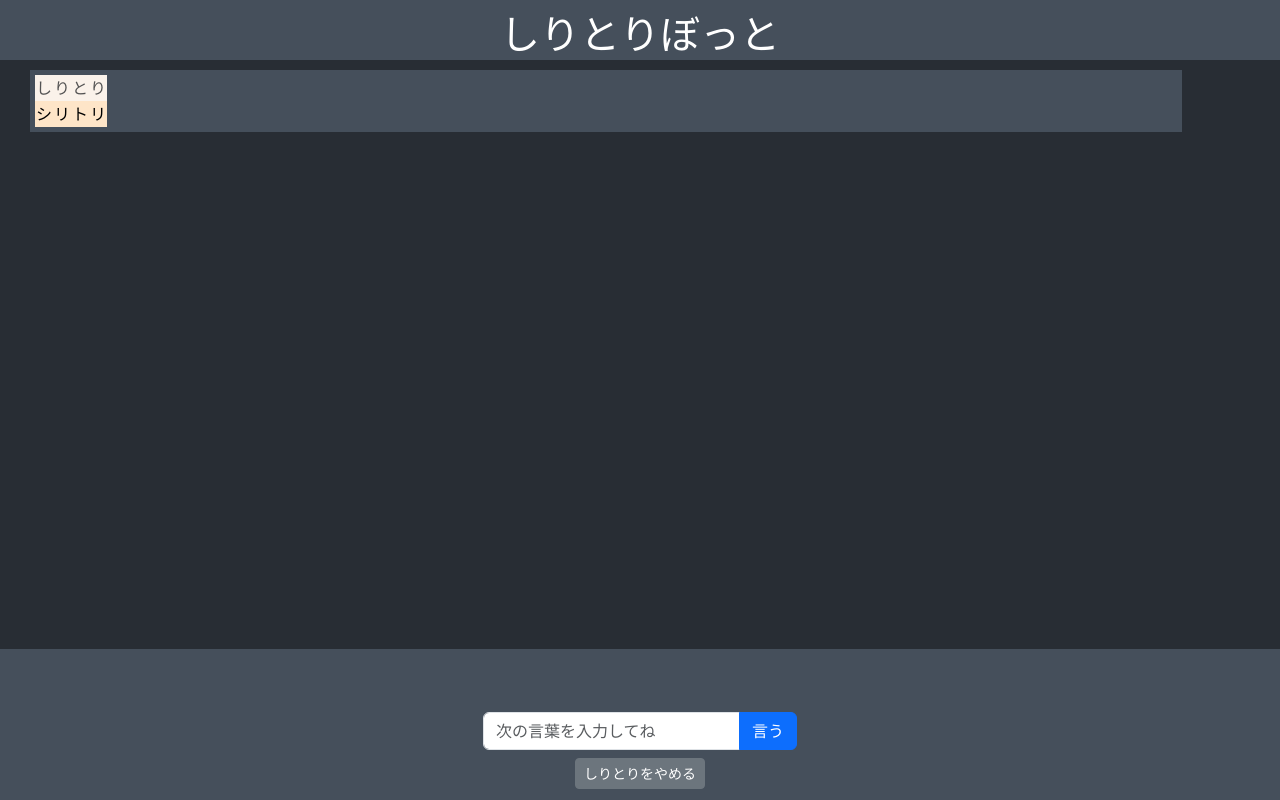
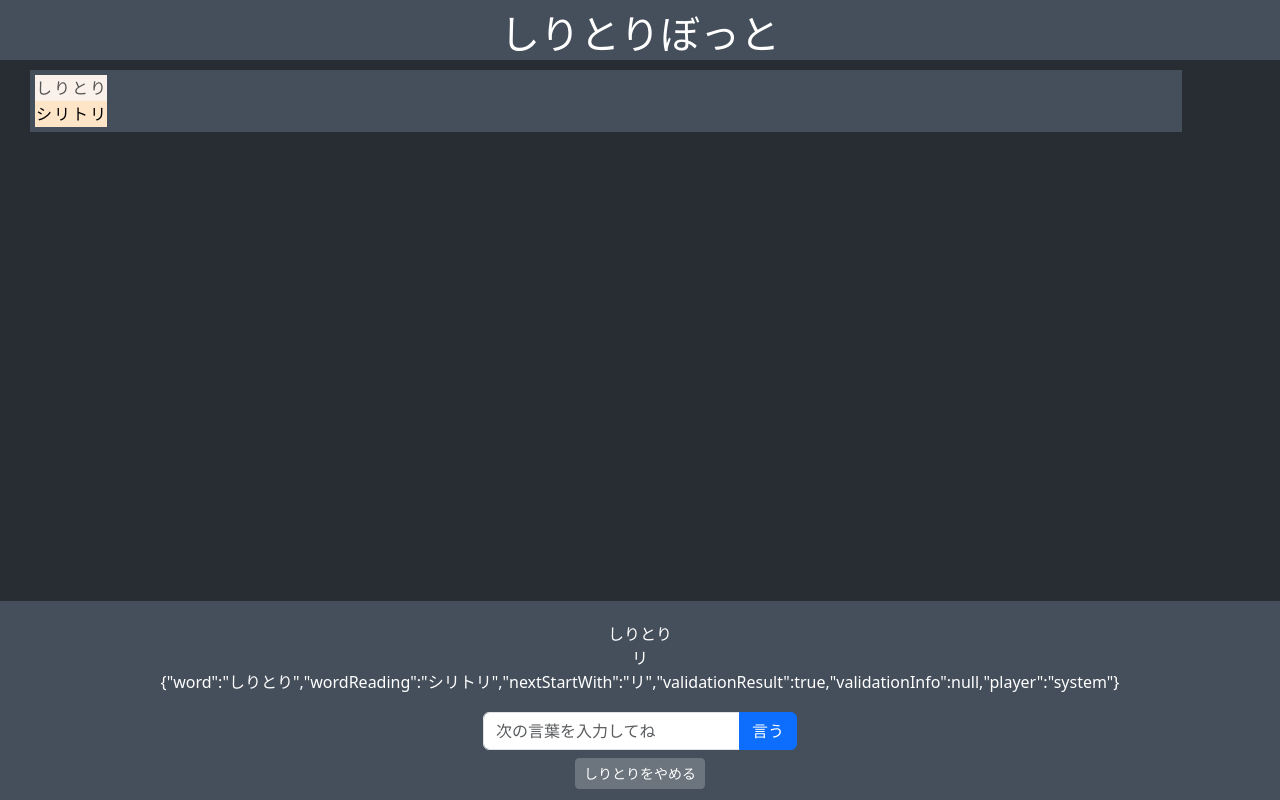
Before and after one commit to piijey/shiritori, a React (Create React App) app: page / in a window 1280 px wide. Both pictures are taken after a click on the button "はじめる". Built offline with nearby package versions, Linux system fonts and the light colour scheme.

Commit message:
add data structure to track and validate current word

```diff
--- a/src/App.js
+++ b/src/App.js
@@ -1,7 +1,11 @@
-import React, { useState, useEffect } from 'react';
+import React, { useState } from 'react';
+
 import { useTokenizerInitializer } from './TokenizerInitializer';
 import { useWordSubmissionForm } from './WordSubmissionForm';
+import { useGameStateManager } from './GameStateManager';
+import { useRuleValidator } from './RuleValidator';
 import { useShiritoriGrid } from './ShiritoriGrid';
+
 import { RiUser5Line, RiRobot2Line } from "react-icons/ri";
 import BarLoader from "react-spinners/BarLoader";
 import 'bootstrap/dist/css/bootstrap.min.css';
@@ -9,7 +13,6 @@ import './App.css';
 
 function App() {
   const { loading, tokenizer } = useTokenizerInitializer();
-  const { submitWord, userInputWord } = useWordSubmissionForm(tokenizer);
 
   const [words, setWords] = useState([ //ルール説明に使う言葉
     { surface: "しりとり", reading: "シリトリ", player: "system" },
@@ -18,28 +21,10 @@ function App() {
     { surface: "溶岩", reading: "ヨウガン", player: "user" },
   ]);
 
+  const { gameState, handleGameStateChange, currentTurnInfo, setCurrentTurnInfo } = useGameStateManager(words, setWords);
+  const { submitWord } = useWordSubmissionForm(tokenizer, setCurrentTurnInfo);
+  useRuleValidator(currentTurnInfo, setCurrentTurnInfo);
   const { renderGrid } = useShiritoriGrid(words);
-  const [ gameState, setGameState ] = useState('waiting') //waiting (開始前), inProgress (ゲーム中), finished (終了)
-
-  useEffect(() => {
-    if (userInputWord.reading ) {
-      setWords([...words, { surface: userInputWord.surface, reading: userInputWord.reading, player: 'user' }]);
-    }
-    // eslint-disable-next-line
-  }, [userInputWord]);
-
-
-  function handleGameStateChange() {
-    if ( gameState === 'waiting' ) {//ゲームを開始
-      setWords([{ surface: "しりとり", reading: "シリトリ", player: "system" }]);
-      setGameState('inProgress');
-    } else if ( gameState === 'inProgress') { //ゲームを終了
-      setGameState('finished');
-    } else if ( gameState === 'finished' ) { //最初に戻る
-      setGameState('waiting');
-    }
-  }
-
 
   const waitingPage = () => {
     return (<>
@@ -95,8 +80,13 @@ function App() {
       <div className='input-container'>
         <div className='card align-items-center input-card'>
           <div className='system-message'>
-            <p>{userInputWord.surface}<br/>
-            {userInputWord.reading}</p>
+            {currentTurnInfo ? <> {//ここを後でMessageManagerで実装する
+              }
+              <div>{currentTurnInfo.word}</div>
+              <div>{currentTurnInfo.nextStartWith}</div>
+              <div>{JSON.stringify(currentTurnInfo)}</div>
+            </>:<></>
+            }
           </div>
           <form onSubmit={submitWord}>
             <div className="input-group p-2">
--- /dev/null
+++ b/src/GameStateManager.js
@@ -0,0 +1,51 @@
+import { useState, useEffect } from 'react';
+
+export const useGameStateManager = ( words, setWords ) => {
+    //ゲームの状態
+    const [ gameState, setGameState ] = useState('waiting'); //waiting (開始前), inProgress (ゲーム中), finished (終了)
+
+    function handleGameStateChange() {
+      if ( gameState === 'waiting' ) {//ゲームを開始
+        setGameState('inProgress');
+      } else if ( gameState === 'inProgress') { //ゲームを終了
+        setGameState('finished');
+      } else if ( gameState === 'finished' ) { //最初に戻る
+        setGameState('waiting');
+      }
+    };
+
+    //現在のターンや最新の単語を管理する
+    const [ currentTurnInfo, setCurrentTurnInfo ] = useState(null);
+
+    useEffect(() => {
+        // ルールに沿っていればグリッドに追加
+        if ( currentTurnInfo && gameState === 'inProgress' && currentTurnInfo.validationResult === true ) {
+            console.log('add board:', currentTurnInfo);
+            if ( words.length === 0
+                || words.slice(-1)[0].surface !== currentTurnInfo.word) { //同じ言葉が続けて追加されるのを防ぐ
+            setWords(prevWords => [...prevWords, {
+                surface: currentTurnInfo.word,
+                reading: currentTurnInfo.wordReading,
+                player: currentTurnInfo.player
+                }]);
+            }
+        }
+
+        //　ゲーム開始時
+        else if ( !currentTurnInfo && gameState === 'inProgress' ) {
+            const initialTurnInfo = {
+                word: "しりとり", // このターンで言われた言葉
+                wordReading: "シリトリ", // このターンで言われた言葉の読み
+                nextStartWith: "シ", // 前のターンの言葉の最後の文字
+                validationResult: null, // ルールに沿っているかの評価結果 // null (評価中), true (ルールに沿っている), false (沿っていない)
+                validationInfo: null, // 評価結果の詳細
+                player: "system", //プレイヤー // user (あなた), system (ボット)
+                };
+            setCurrentTurnInfo(initialTurnInfo);
+            setWords([]);
+        }
+        // eslint-disable-next-line
+    }, [gameState, currentTurnInfo]);
+
+    return { gameState, handleGameStateChange, currentTurnInfo, setCurrentTurnInfo };
+};
--- /dev/null
+++ b/src/RuleValidator.js
@@ -0,0 +1,53 @@
+import { useEffect } from 'react';
+
+export const useRuleValidator = ( currentTurnInfo, setCurrentTurnInfo ) => {
+    useEffect(() => {
+        // validation of currentTurnInfo
+        if ( !currentTurnInfo || currentTurnInfo.validationResult !== null ) { return }
+        else if ( currentTurnInfo.validationInfo ) {
+            // 形態素解析でNGだった場合
+            console.log(currentTurnInfo.validationInfo)
+            setCurrentTurnInfo(prevState => {
+                return {
+                  ...prevState,
+                  validationResult: false,
+                };
+              });
+            return
+        }
+
+        let validationInfo = null;
+        const reading = currentTurnInfo.wordReading;
+
+        //ここに言葉が未使用かのチェックをいれる
+
+        //前の単語の最後の文字から始まっているか
+        const firstChar = reading.slice( 0, 1 ) ;
+        if ( currentTurnInfo.nextStartWith !== firstChar ){
+            validationInfo = `${reading} は「${currentTurnInfo.nextStartWith}」から始まらない`
+            console.log(validationInfo)
+            setCurrentTurnInfo(prevState => {
+                return {
+                  ...prevState,
+                  validationInfo: validationInfo,
+                  validationResult: false,
+                };
+              });
+            return
+        }
+        const lastChar = currentTurnInfo.wordReading.slice( -1 ) ;
+        console.log('the last char is', lastChar);
+
+        //ここに拗音と長音、「ん」の処理を入れる
+        setCurrentTurnInfo(prevState => {
+          return {
+            ...prevState,
+            nextStartWith: lastChar,
+            validationResult: true,
+          };
+        });
+        // eslint-disable-next-line
+      }, [currentTurnInfo]);
+
+    return {};
+};
--- a/src/WordSubmissionForm.js
+++ b/src/WordSubmissionForm.js
@@ -1,14 +1,15 @@
-import { useState, useEffect } from 'react';
+import { useEffect, useState } from 'react';
 
-export const useWordSubmissionForm = ( tokenizer ) => {
-    const [userInputWord, setUserInputWord] = useState({ surface: null, reading: null });
+export const useWordSubmissionForm = ( tokenizer, setCurrentTurnInfo ) => {
+  const [userInput, setUserInput] = useState({ text: null, reading: null, info: null });
 
     function submitWord(event) {
+      // ユーザーテキスト入力を取得（form onSubmit）
       event.preventDefault();  // デフォルトのフォーム送信を阻止
 
       const formData = new FormData(event.target);
       const text = formData.get("text");
-      setUserInputWord({ surface: text, reading: null }); // 入力されたテキストをステートにセット
+      setUserInput({ text: text, reading: null });
 
       // 入力フィールドの値をクリアする
       const inputField = document.querySelector("input[name='text']");
@@ -16,33 +17,46 @@ export const useWordSubmissionForm = ( tokenizer ) => {
     }
 
     useEffect(() => {
+      // 形態素解析で読みを取得
       if (!tokenizer) {
         console.error("トークナイザが利用できません");
         return
       }
-      if ( !userInputWord.surface || userInputWord.reading ) { return }
-      const tokens = tokenizer.tokenize(userInputWord.surface);
+      if ( !userInput.text ) { return }
+      else if ( !userInput.reading ) {
+      // reading がまだないとき
+      const tokens = tokenizer.tokenize(userInput.text);
       let reading = "";
-      tokens.forEach(token => {
+      let validationInfo = null; //読み・形態素のチェック結果
+
+      for (const token of tokens) {
         if (token.reading === undefined) {
-          console.log(token.surface_form, "の読みがわかりません");
+          validationInfo = `読みがわからない（${token.surface_form}）`;
           reading = "？";
+          break;
+        } else if (token.pos !== '名詞') {
+          validationInfo = `名詞以外（${token.surface_form}: ${token.pos}）`;
+          reading = "？";
+          break;
         } else {
-          console.log(token.surface_form, token.pos);
           reading += token.reading;
         };
+      };
+      setUserInput(prevState => { return {...prevState, reading: reading, info: validationInfo} });
+    } else {
+      setCurrentTurnInfo(prevState => {
+        return {
+          ...prevState,
+          word: userInput.text,
+          wordReading: userInput.reading,
+          validationInfo: userInput.info,
+          validationResult: null,
+          player: 'user',
+        };
       });
-      setUserInputWord({ surface: userInputWord.surface, reading: reading, player: 'user' });
+    }
       // eslint-disable-next-line
-    }, [userInputWord]);
+    }, [userInput]);
 
-    useEffect(() => {
-      if ( !userInputWord.surface || !userInputWord.reading ) { return }
-      console.log(userInputWord);
-      var lastChar = userInputWord.reading.slice( -1 ) ;
-      console.log('the last char is', lastChar);
-
-    }, [userInputWord]);
-
-    return { submitWord, userInputWord };
+    return { submitWord };
 };
```
Also changed, not shown: 1 other file (tests, documents, lock files or other folders).
